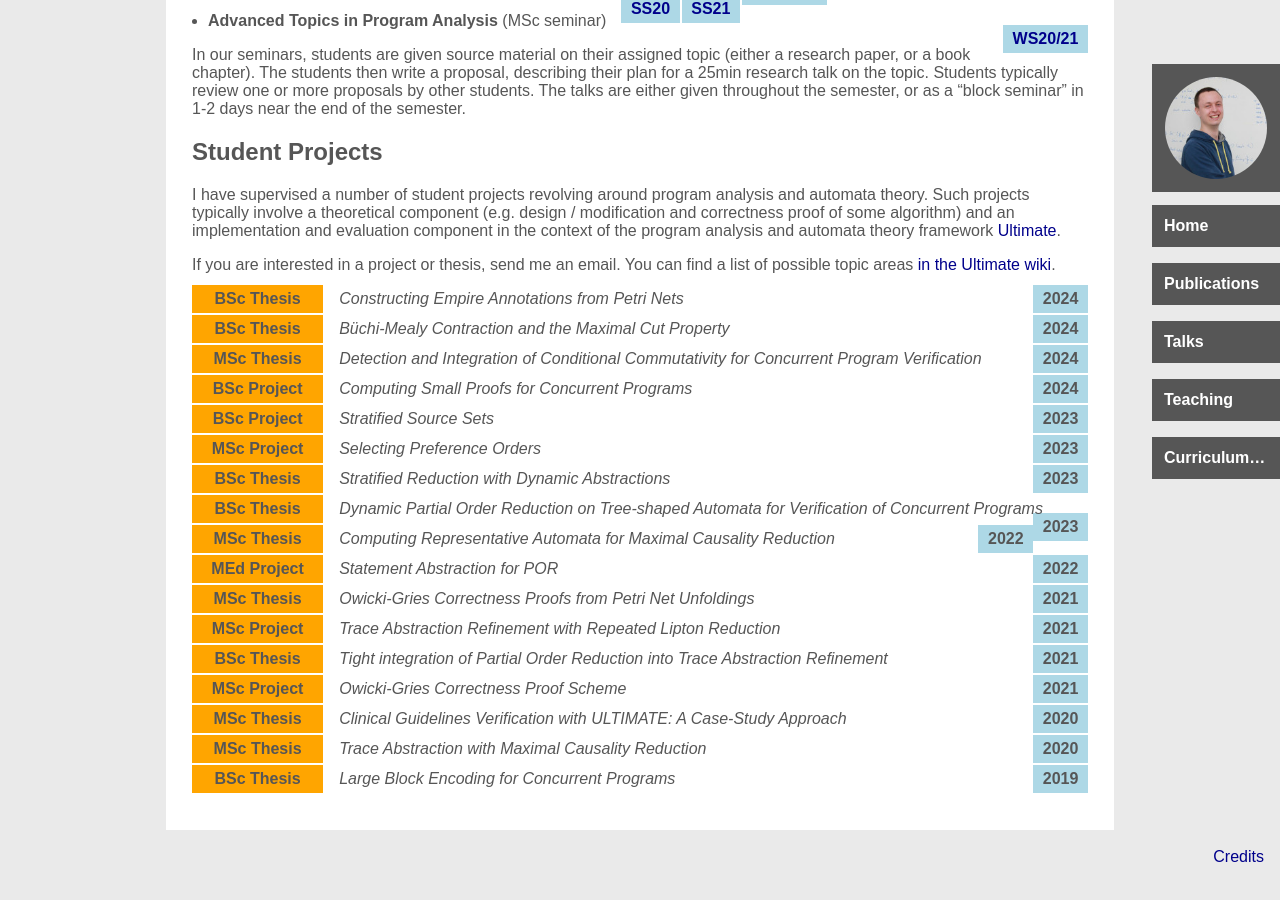
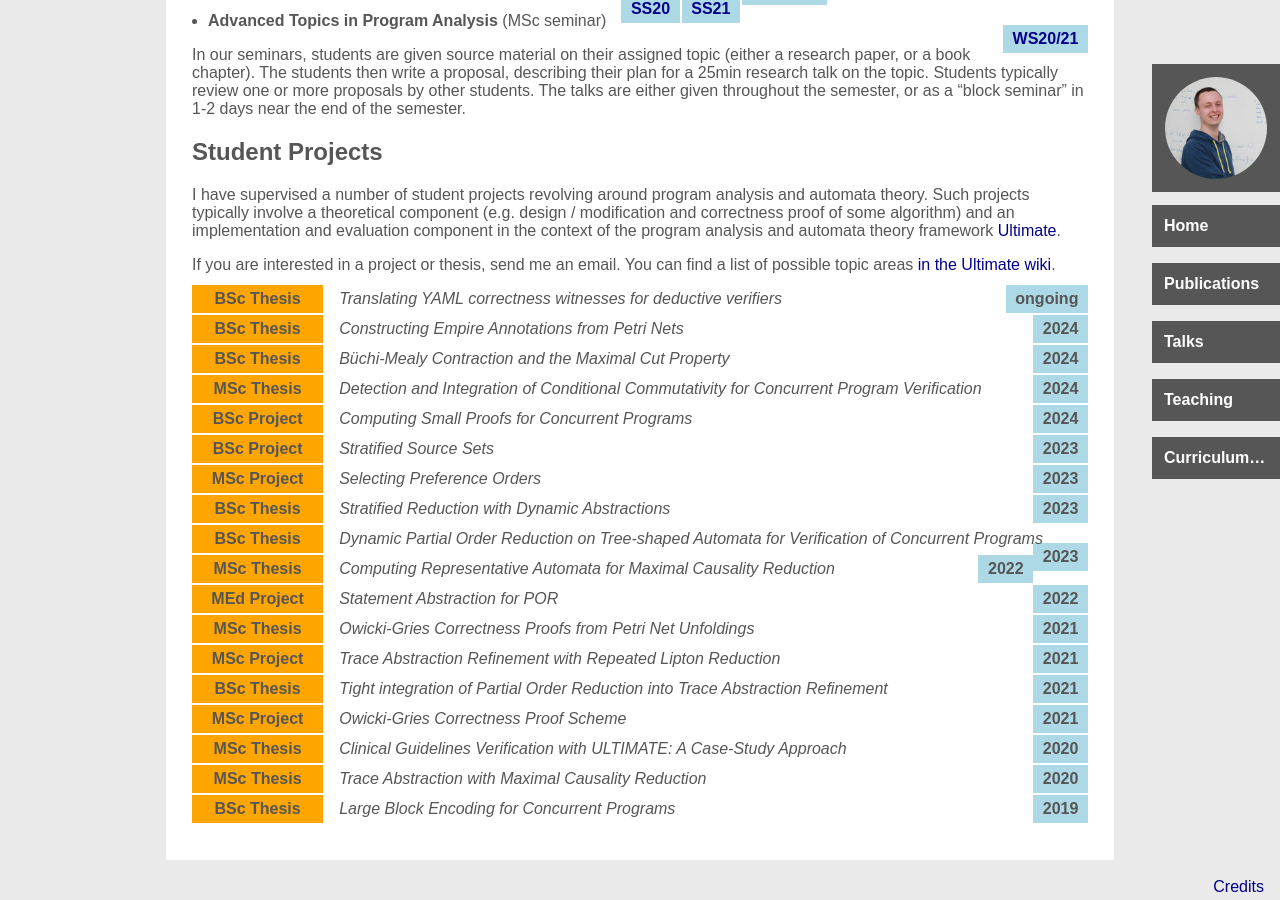
Before and after one commit to maul-esel/personal-website, a Jekyll site: the page built from teaching.markdown, in a window 1280 px wide and 900 px high, scrolled down 859 px. Built offline with Jekyll 4.4.1, drawn with Linux system fonts in a browser that asks for light colours; before the commit the page ends 1729 px from its top, so only the background shows below that.

Commit message:
add ongoing project

```diff
--- a/_data/projects.yml
+++ b/_data/projects.yml
@@ -1,3 +1,6 @@
+- name: Translating YAML correctness witnesses for deductive verifiers
+  type: BSc Thesis
+  year: ongoing
 - name: Constructing Empire Annotations from Petri Nets
   type: BSc Thesis
   year: 2024
```
